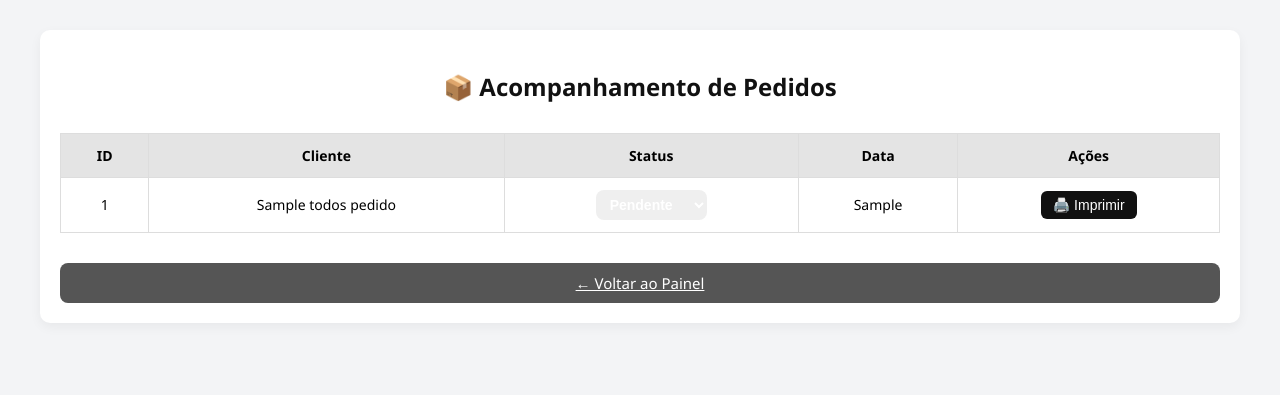
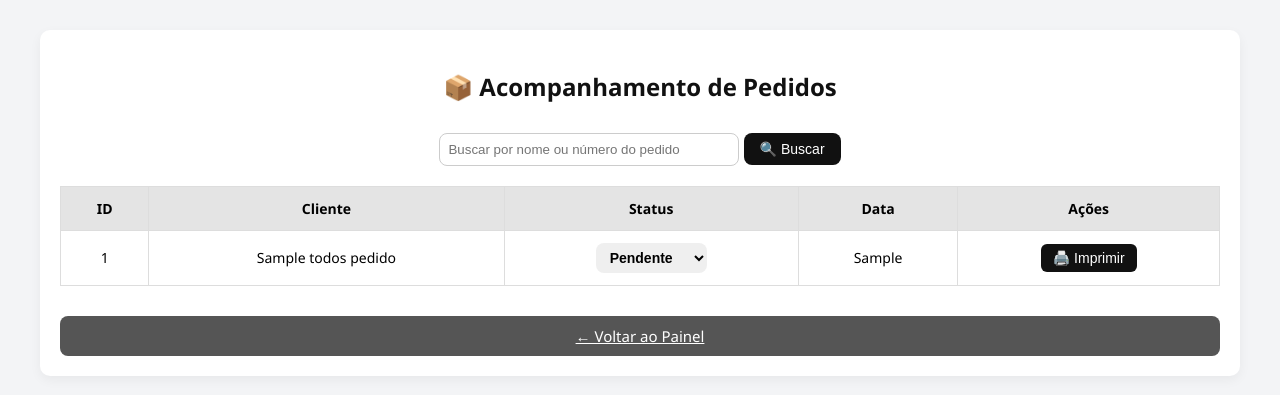
Before and after one commit to Tallysson2k23/florV3, a PHP site: template app/views/pedidos/acompanhamento.php in a window 1280 px wide. Shown: the part 63-458 px from the top of the page. Run offline with PHP 8.4, Linux system fonts and the light colour scheme; the template is opened without the code that fills it: most values are stand-ins (such as "Sample title", 1, 10 or a date in 2020).

Commit message:
pesquisa na pagina acompanhamento

```diff
--- a/app/models/PedidoEntrega.php
+++ b/app/models/PedidoEntrega.php
@@ -41,10 +41,11 @@ public function criar($dados) {
 
 
     public function buscar($termo) {
-    $sql = "SELECT id, numero_pedido, tipo, remetente AS nome, telefone_remetente AS telefone, produtos, data_abertura
+    $sql = "SELECT id, numero_pedido, tipo, remetente AS nome, telefone_remetente AS telefone, produtos, status, data_abertura
         FROM {$this->table}
         WHERE numero_pedido ILIKE :termo OR remetente ILIKE :termo
         ORDER BY data_abertura DESC";
+
 
 
     $stmt = $this->conn->prepare($sql);
--- a/app/models/PedidoRetirada.php
+++ b/app/models/PedidoRetirada.php
@@ -40,10 +40,12 @@ public function criar($dados) {
 
 
     public function buscar($termo) {
-   $sql = "SELECT id, numero_pedido, tipo, nome, telefone, produtos, data_abertura
+   $sql = "SELECT id, numero_pedido, tipo, nome, telefone, produtos AS produtos, status, data_abertura
         FROM {$this->table}
         WHERE numero_pedido ILIKE :termo OR nome ILIKE :termo
         ORDER BY data_abertura DESC";
+
+
 
 
     $stmt = $this->conn->prepare($sql);
--- a/app/views/pedidos/acompanhamento.php
+++ b/app/views/pedidos/acompanhamento.php
@@ -115,6 +115,18 @@
             transition: background 0.3s;
         }
 
+
+        select option {
+    color: black; /* garante que as opções fiquem visíveis */
+    background-color: white; /* fundo branco */
+}
+
+select {
+    color: black !important;
+}
+
+
+
         .btn-voltar:hover {
             background-color: #222;
         }
@@ -126,6 +138,12 @@
 
 <div class="container">
     <h2>📦 Acompanhamento de Pedidos</h2>
+    <form method="GET" action="/florV3/public/index.php" style="text-align: center; margin-bottom: 20px;">
+    <input type="hidden" name="rota" value="acompanhamento">
+    <input type="text" name="busca" placeholder="Buscar por nome ou número do pedido" style="padding: 8px; width: 300px; border-radius: 8px; border: 1px solid #ccc;">
+    <button type="submit" style="padding: 8px 16px; background-color: #111; color: white; border-radius: 8px; border: none;">🔍 Buscar</button>
+</form>
+
 
     <table>
         <tr>
@@ -139,6 +157,8 @@
 
         <?php foreach ($todosPedidos as $pedido):
             $statusClasse = '';
+           //  $status = $pedido['status'] ?? 'Pendente';
+
             switch (strtolower($pedido['status'] ?? '')) {
                 case 'pendente':  $statusClasse = 'status-pendente'; break;
                 case 'produção':  $statusClasse = 'status-producao'; break;
@@ -168,7 +188,7 @@
             <?php
             $opcoes = ['Pendente', 'Produção', 'Pronto', 'Entregue', 'Cancelado'];
             foreach ($opcoes as $opcao):
-                $selected = $status === $opcao ? 'selected' : '';
+                $selected = strtolower($status) === strtolower($opcao) ? 'selected' : '';
                 echo "<option value=\"$opcao\" $selected>$opcao</option>";
             endforeach;
             ?>
--- a/app/views/pedidos/imprimir_ordem.php
+++ b/app/views/pedidos/imprimir_ordem.php
@@ -67,7 +67,7 @@
 </head>
 <body onload="window.print()">
     <body onload="window.print()">
-    <a href="/florV3/public/index.php?rota=painel" class="voltar">⬅ Voltar</a>
+    <a href="/florV3/public/index.php?rota=acompanhamento" class="voltar">⬅ Voltar</a>
 
 
 <div class="titulo">Ordem de Produção</div>
--- a/app/views/vendedores/cadastrar_vendedor.php
+++ b/app/views/vendedores/cadastrar_vendedor.php
@@ -57,6 +57,8 @@
             text-decoration: none;
         }
     </style>
+
+
 </head>
 <body>
     <div class="form-container">
```
Also changed, not shown: app/controllers/PedidoController.php (+13 -12 lines).
